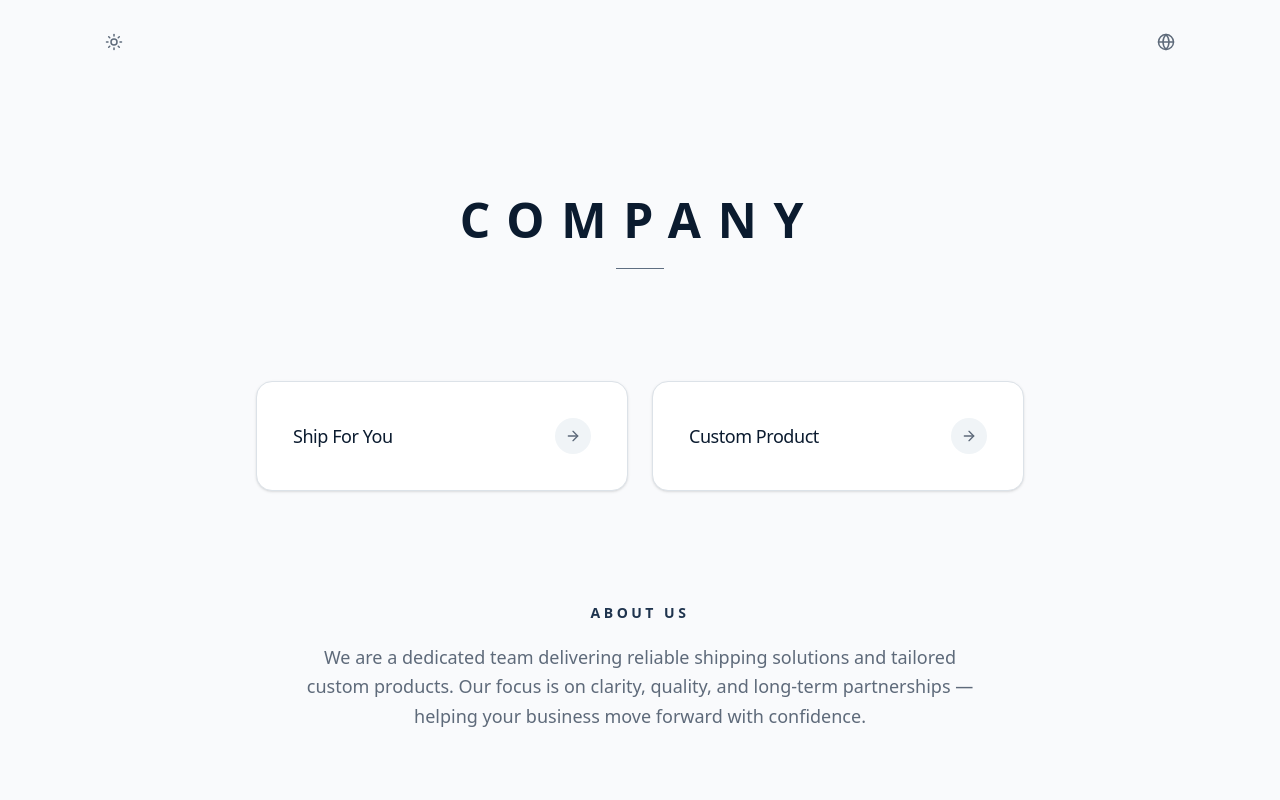
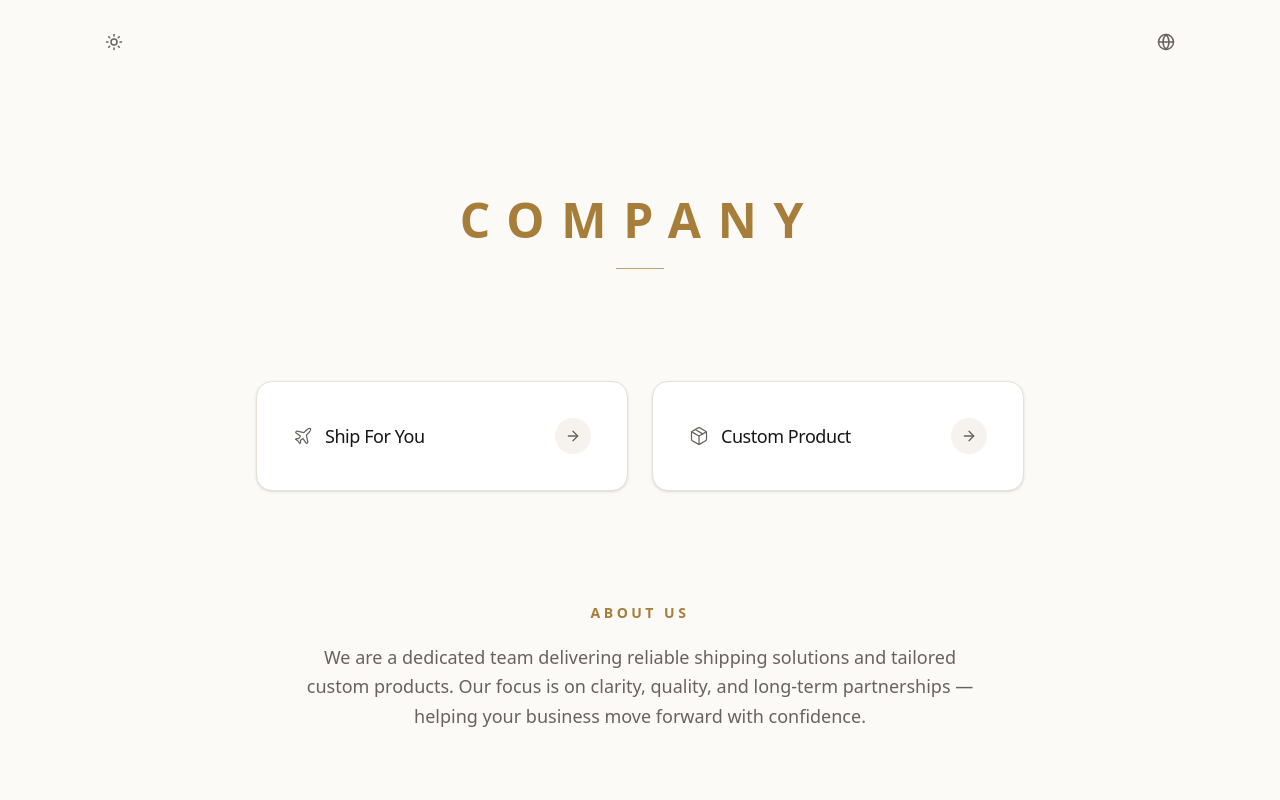
Before and after one commit to Ahmed-hagag8/sarhan-homepage, a Next.js app: page / in a window 1280 px wide. Shown: the top 800 px of the page. Built offline with nearby package versions, Linux system fonts and the light colour scheme.

Commit message:
2695a044-0e7e-4ad6-b76b-e23457a104e0

```diff
--- a/src/app/globals.css
+++ b/src/app/globals.css
@@ -43,75 +43,75 @@
   --radius-xl: calc(var(--radius) + 4px);
 }
 
-/* ---- Light Mode: Deep Navy on off-white ---- */
+/* ---- Light Mode: Warm white + charcoal text + gold accents ---- */
 :root {
   --radius: 0.625rem;
-  --background: oklch(0.985 0.003 250);          /* near-white with cool tint */
-  --foreground: oklch(0.22 0.045 255);           /* deep navy text */
+  --background: oklch(0.985 0.004 75);           /* warm white */
+  --foreground: oklch(0.20 0.005 60);            /* dark charcoal text */
   --card: oklch(1 0 0);                          /* pure white cards */
-  --card-foreground: oklch(0.22 0.045 255);
+  --card-foreground: oklch(0.20 0.005 60);
   --popover: oklch(1 0 0);
-  --popover-foreground: oklch(0.22 0.045 255);
-  --primary: oklch(0.32 0.055 255);              /* deep navy accent #1e293b-ish */
-  --primary-foreground: oklch(0.985 0.003 250);
-  --secondary: oklch(0.965 0.006 250);
-  --secondary-foreground: oklch(0.32 0.055 255);
-  --muted: oklch(0.965 0.006 250);
-  --muted-foreground: oklch(0.52 0.03 255);
-  --accent: oklch(0.955 0.008 250);
-  --accent-foreground: oklch(0.32 0.055 255);
+  --popover-foreground: oklch(0.20 0.005 60);
+  --primary: oklch(0.62 0.10 78);                /* muted brand gold */
+  --primary-foreground: oklch(0.16 0.005 60);    /* near-black on gold */
+  --secondary: oklch(0.965 0.006 75);
+  --secondary-foreground: oklch(0.20 0.005 60);
+  --muted: oklch(0.965 0.006 75);
+  --muted-foreground: oklch(0.50 0.01 60);
+  --accent: oklch(0.95 0.028 82);                /* very pale warm-gold hover tint */
+  --accent-foreground: oklch(0.20 0.005 60);
   --destructive: oklch(0.577 0.245 27.325);
-  --border: oklch(0.91 0.01 250);
-  --input: oklch(0.91 0.01 250);
-  --ring: oklch(0.32 0.055 255);
-  --chart-1: oklch(0.32 0.055 255);
-  --chart-2: oklch(0.6 0.118 184.704);
-  --chart-3: oklch(0.398 0.07 227.392);
-  --chart-4: oklch(0.828 0.189 84.429);
-  --chart-5: oklch(0.769 0.188 70.08);
-  --sidebar: oklch(0.985 0.003 250);
-  --sidebar-foreground: oklch(0.22 0.045 255);
-  --sidebar-primary: oklch(0.32 0.055 255);
-  --sidebar-primary-foreground: oklch(0.985 0.003 250);
-  --sidebar-accent: oklch(0.955 0.008 250);
-  --sidebar-accent-foreground: oklch(0.32 0.055 255);
-  --sidebar-border: oklch(0.91 0.01 250);
-  --sidebar-ring: oklch(0.32 0.055 255);
+  --border: oklch(0.91 0.012 75);                /* warm gray border, faint gold tint */
+  --input: oklch(0.91 0.012 75);
+  --ring: oklch(0.62 0.10 78);                   /* gold focus ring */
+  --chart-1: oklch(0.62 0.10 78);
+  --chart-2: oklch(0.70 0.09 80);
+  --chart-3: oklch(0.55 0.08 75);
+  --chart-4: oklch(0.76 0.11 85);
+  --chart-5: oklch(0.48 0.07 72);
+  --sidebar: oklch(0.985 0.004 75);
+  --sidebar-foreground: oklch(0.20 0.005 60);
+  --sidebar-primary: oklch(0.62 0.10 78);
+  --sidebar-primary-foreground: oklch(0.16 0.005 60);
+  --sidebar-accent: oklch(0.95 0.028 82);
+  --sidebar-accent-foreground: oklch(0.20 0.005 60);
+  --sidebar-border: oklch(0.91 0.012 75);
+  --sidebar-ring: oklch(0.62 0.10 78);
 }
 
-/* ---- Dark Mode: Elegant navy-black ---- */
+/* ---- Dark Mode: Deep charcoal-black + light text + gold accents ---- */
 .dark {
-  --background: oklch(0.17 0.035 255);           /* deep navy-black */
-  --foreground: oklch(0.96 0.005 250);
-  --card: oklch(0.21 0.04 255);                  /* slightly raised navy */
-  --card-foreground: oklch(0.96 0.005 250);
-  --popover: oklch(0.21 0.04 255);
-  --popover-foreground: oklch(0.96 0.005 250);
-  --primary: oklch(0.72 0.03 255);               /* light navy accent for contrast */
-  --primary-foreground: oklch(0.17 0.035 255);
-  --secondary: oklch(0.26 0.04 255);
-  --secondary-foreground: oklch(0.96 0.005 250);
-  --muted: oklch(0.26 0.04 255);
-  --muted-foreground: oklch(0.72 0.015 250);
-  --accent: oklch(0.28 0.045 255);
-  --accent-foreground: oklch(0.96 0.005 250);
+  --background: oklch(0.135 0.005 60);           /* deep charcoal-black */
+  --foreground: oklch(0.96 0.004 70);            /* off-white */
+  --card: oklch(0.175 0.005 60);                 /* slightly raised charcoal */
+  --card-foreground: oklch(0.96 0.004 70);
+  --popover: oklch(0.175 0.005 60);
+  --popover-foreground: oklch(0.96 0.004 70);
+  --primary: oklch(0.74 0.11 82);                /* brighter gold for dark bg contrast */
+  --primary-foreground: oklch(0.135 0.005 60);
+  --secondary: oklch(0.22 0.005 60);
+  --secondary-foreground: oklch(0.96 0.004 70);
+  --muted: oklch(0.22 0.005 60);
+  --muted-foreground: oklch(0.66 0.01 60);
+  --accent: oklch(0.23 0.025 75);                /* dark gold-tinted hover */
+  --accent-foreground: oklch(0.96 0.004 70);
   --destructive: oklch(0.704 0.191 22.216);
-  --border: oklch(1 0 0 / 10%);
-  --input: oklch(1 0 0 / 15%);
-  --ring: oklch(0.72 0.03 255);
-  --chart-1: oklch(0.72 0.03 255);
-  --chart-2: oklch(0.696 0.17 162.48);
-  --chart-3: oklch(0.769 0.188 70.08);
-  --chart-4: oklch(0.627 0.265 303.9);
-  --chart-5: oklch(0.645 0.246 16.439);
-  --sidebar: oklch(0.21 0.04 255);
-  --sidebar-foreground: oklch(0.96 0.005 250);
-  --sidebar-primary: oklch(0.72 0.03 255);
-  --sidebar-primary-foreground: oklch(0.17 0.035 255);
-  --sidebar-accent: oklch(0.28 0.045 255);
-  --sidebar-accent-foreground: oklch(0.96 0.005 250);
-  --sidebar-border: oklch(1 0 0 / 10%);
-  --sidebar-ring: oklch(0.72 0.03 255);
+  --border: oklch(0.78 0.06 82 / 14%);           /* subtle translucent gold-tinted border */
+  --input: oklch(0.78 0.06 82 / 18%);
+  --ring: oklch(0.74 0.11 82);
+  --chart-1: oklch(0.74 0.11 82);
+  --chart-2: oklch(0.66 0.10 80);
+  --chart-3: oklch(0.58 0.09 78);
+  --chart-4: oklch(0.80 0.12 86);
+  --chart-5: oklch(0.52 0.08 75);
+  --sidebar: oklch(0.175 0.005 60);
+  --sidebar-foreground: oklch(0.96 0.004 70);
+  --sidebar-primary: oklch(0.74 0.11 82);
+  --sidebar-primary-foreground: oklch(0.135 0.005 60);
+  --sidebar-accent: oklch(0.23 0.025 75);
+  --sidebar-accent-foreground: oklch(0.96 0.004 70);
+  --sidebar-border: oklch(0.78 0.06 82 / 14%);
+  --sidebar-ring: oklch(0.74 0.11 82);
 }
 
 @layer base {
--- a/src/app/page.tsx
+++ b/src/app/page.tsx
@@ -1,9 +1,10 @@
 'use client'
 
 import * as React from 'react'
-import { ArrowRight, Phone, MapPin } from 'lucide-react'
+import { ArrowRight, Plane, Package, Phone, MapPin } from 'lucide-react'
 import { ThemeToggle } from '@/components/theme-toggle'
 import { LanguageSelector } from '@/components/language-selector'
+import { Logo } from '@/components/logo'
 import { useI18n } from '@/lib/i18n-context'
 import { cn } from '@/lib/utils'
 
@@ -15,10 +16,12 @@ function OptionCard({
   href,
   label,
   ariaLabel,
+  icon,
 }: {
   href: string
   label: string
   ariaLabel: string
+  icon: React.ReactNode
 }) {
   return (
     <a
@@ -29,11 +32,12 @@ function OptionCard({
         'rounded-2xl border border-border bg-card px-7 py-7 sm:px-9 sm:py-9',
         'text-foreground shadow-sm',
         'transition-all duration-300 ease-out',
-        'hover:-translate-y-0.5 hover:border-primary hover:shadow-md hover:shadow-primary/5',
+        // Subtle gold highlight on hover: gold border + faint gold tint
+        'hover:-translate-y-0.5 hover:border-primary hover:bg-accent hover:shadow-md hover:shadow-primary/5',
         'focus-visible:outline-none focus-visible:ring-2 focus-visible:ring-ring focus-visible:ring-offset-2 focus-visible:ring-offset-background',
       )}
     >
-      {/* Subtle accent bar that grows on hover */}
+      {/* Subtle gold accent bar that grows on hover */}
       <span
         aria-hidden="true"
         className={cn(
@@ -42,7 +46,20 @@ function OptionCard({
           'group-hover:scale-x-100',
         )}
       />
-      <span className="text-base font-medium tracking-tight sm:text-lg">{label}</span>
+      <span className="flex items-center gap-3">
+        {/* Leading line-style icon — subtle, turns gold on hover */}
+        <span
+          aria-hidden="true"
+          className={cn(
+            'flex h-5 w-5 items-center justify-center text-muted-foreground',
+            'transition-colors duration-300 ease-out',
+            'group-hover:text-primary',
+          )}
+        >
+          {icon}
+        </span>
+        <span className="text-base font-medium tracking-tight sm:text-lg">{label}</span>
+      </span>
       <span
         aria-hidden="true"
         className={cn(
@@ -87,16 +104,11 @@ export default function Home() {
           aria-label={t.logo.alt}
           className="flex w-full flex-col items-center justify-center py-16 sm:py-24 md:py-28"
         >
-          <h1
-            className={cn(
-              'select-none text-center font-semibold uppercase tracking-[0.35em] text-foreground',
-              'text-3xl sm:text-4xl md:text-5xl',
-            )}
-            style={{ fontFeatureSettings: '"ss01"' }}
-          >
-            {t.logo.wordmark}
-          </h1>
-          {/* Thin accent rule beneath the wordmark for a premium finish */}
+          {/* Official company logo — gold brand identity.
+              Currently renders an elegant gold wordmark placeholder.
+              Swap in the uploaded asset via src/components/logo.tsx (LOGO_SRC). */}
+          <Logo />
+          {/* Thin gold accent rule beneath the logo for a premium finish */}
           <span
             aria-hidden="true"
             className="mt-6 h-px w-12 bg-primary/70"
@@ -112,11 +124,13 @@ export default function Home() {
             href="#ship-for-you"
             label={t.options.shipForYou}
             ariaLabel={t.options.shipForYou}
+            icon={<Plane className="h-5 w-5" strokeWidth={1.5} />}
           />
           <OptionCard
             href="#custom-product"
             label={t.options.customProduct}
             ariaLabel={t.options.customProduct}
+            icon={<Package className="h-5 w-5" strokeWidth={1.5} />}
           />
         </section>
 
@@ -148,8 +162,8 @@ export default function Home() {
       {/* ---------- E. Footer / Contact ---------- */}
       <footer className="mt-auto w-full">
         <div className="mx-auto w-full max-w-6xl px-6 sm:px-8">
-          {/* Thin, subtle horizontal divider */}
-          <div aria-hidden="true" className="h-px w-full bg-border" />
+          {/* Thin, subtle golden horizontal divider */}
+          <div aria-hidden="true" className="h-px w-full bg-primary/20" />
 
           {/* Contact area */}
           <div className="flex flex-col items-center justify-center gap-5 py-8 sm:flex-row sm:gap-8 sm:py-10">
--- /dev/null
+++ b/src/components/logo.tsx
@@ -0,0 +1,53 @@
+'use client'
+
+import * as React from 'react'
+import { useI18n } from '@/lib/i18n-context'
+import { cn } from '@/lib/utils'
+
+/**
+ * Company logo.
+ *
+ * Currently renders an elegant gold wordmark as a placeholder.
+ *
+ * --- TO USE THE UPLOADED OFFICIAL LOGO ---
+ * 1. Drop the official logo file into `public/` as e.g. `public/company-logo.svg`
+ *    (or .png / .webp).
+ * 2. Set `LOGO_SRC` below to "/company-logo.svg".
+ * 3. Adjust `LOGO_HEIGHT` if the logo needs more or less vertical room.
+ *
+ * The official logo is rendered with object-contain so its original
+ * proportions and details are preserved, and the golden brand color
+ * of the logo is never overridden.
+ */
+const LOGO_SRC = '' // <-- set to "/company-logo.svg" once the asset is uploaded
+const LOGO_HEIGHT = 72 // px on desktop; scales down on mobile
+
+export function Logo() {
+  const { t } = useI18n()
+
+  if (LOGO_SRC) {
+    // Official uploaded logo — preserve identity, proportions, colors.
+    return (
+      <img
+        src={LOGO_SRC}
+        alt={t.logo.alt}
+        className="h-[52px] w-auto object-contain sm:h-[60px] md:h-[72px]"
+        style={{ maxHeight: LOGO_HEIGHT }}
+        draggable={false}
+      />
+    )
+  }
+
+  // Placeholder: refined gold wordmark, centered, with generous tracking.
+  return (
+    <h1
+      className={cn(
+        'select-none text-center font-semibold uppercase tracking-[0.35em] text-primary',
+        'text-3xl sm:text-4xl md:text-5xl',
+      )}
+      style={{ fontFeatureSettings: '"ss01"' }}
+    >
+      {t.logo.wordmark}
+    </h1>
+  )
+}
```
Also changed, not shown: upload/pasted_image_1795441240743.png (added).
